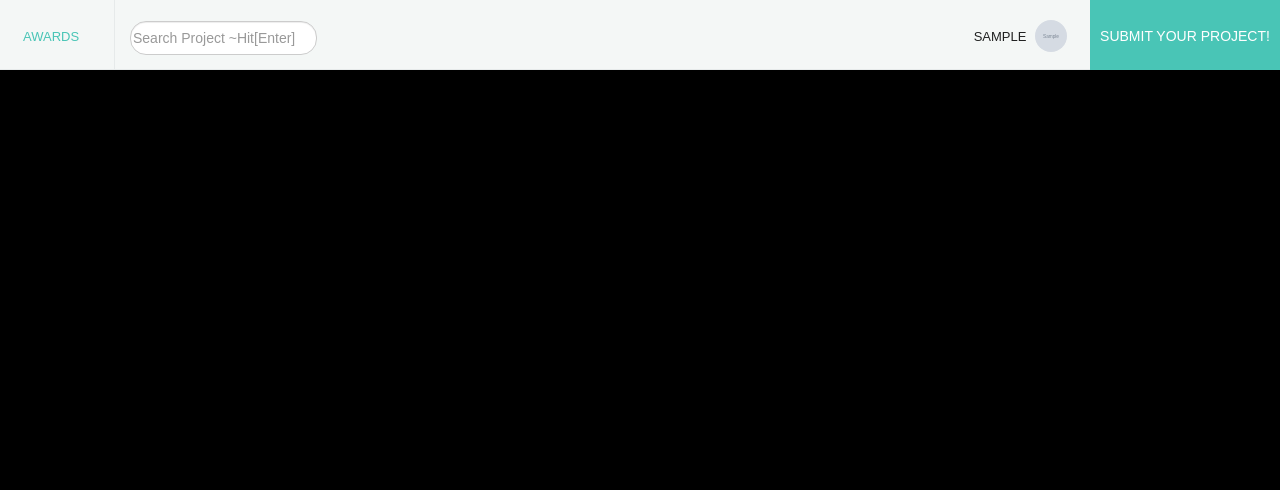
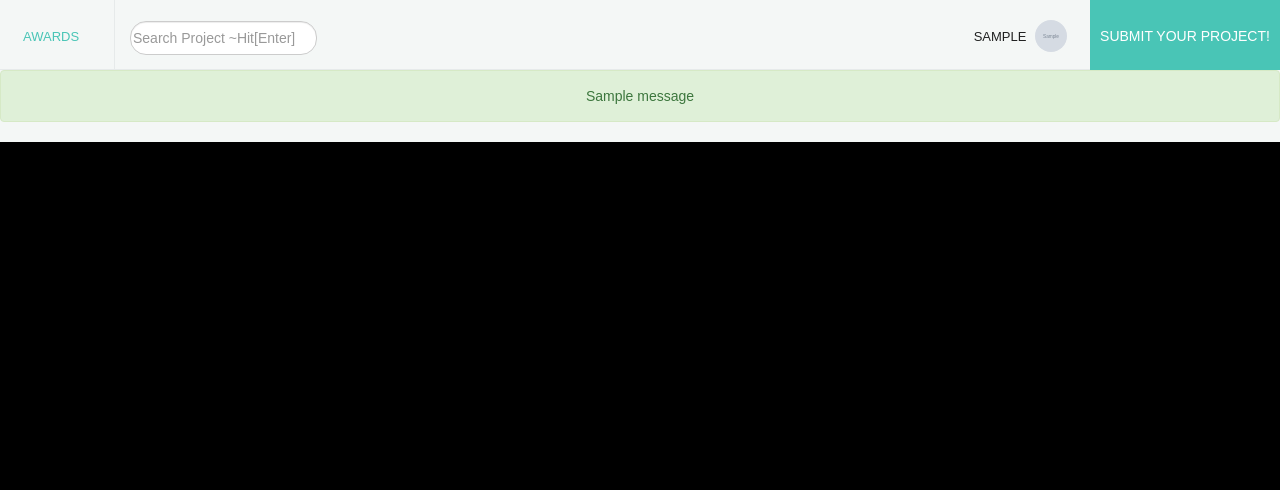
Before and after one commit to NyururuKelvin/awwardsApp, a Django app: page / in a window 1280 px wide. Shown: the top 490 px of the page. Run offline with Django 3.2, Linux system fonts and the light colour scheme; a user stored in the database is signed in; tables that the repository leaves empty hold one stand-in row (values such as "Sample post"); grey boxes marked "Sample" are stand-in pictures; one stand-in notice (Sample message) is shown; some libraries are stand-ins or nearby versions; some web fonts are replaced.

Commit message:
my commit add messages

```diff
--- a/projects/templates/project/base.html
+++ b/projects/templates/project/base.html
@@ -22,6 +22,14 @@
 </head>
 <body>
     {% include 'navbar.html' %}
+    <div class="text-center">
+      {% if messages %}
+        {% for message in messages%}
+            <div class="alert alert-{{message.tags}}">{{message}}</div>
+        {% endfor%}
+      {% endif %}
+  </div>
+
     {% block content %}
 
     {%endblock%}
```
